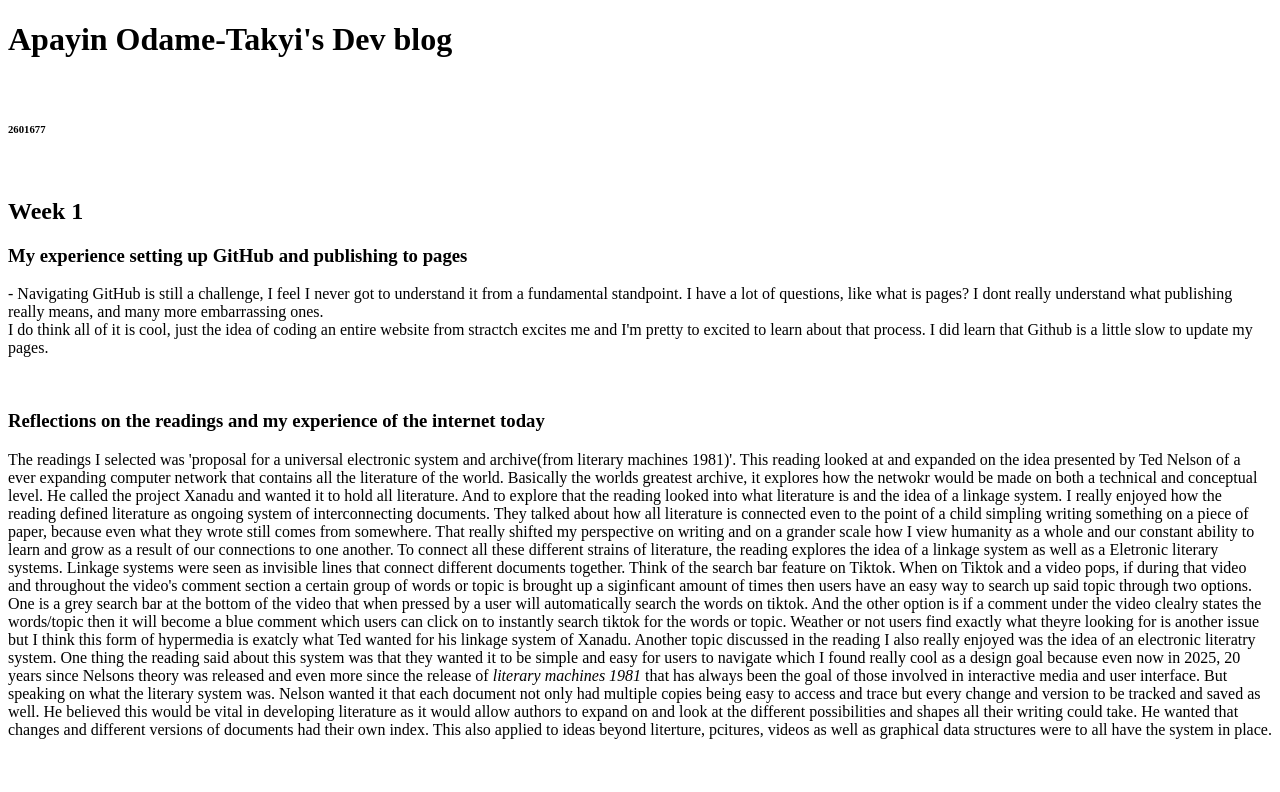
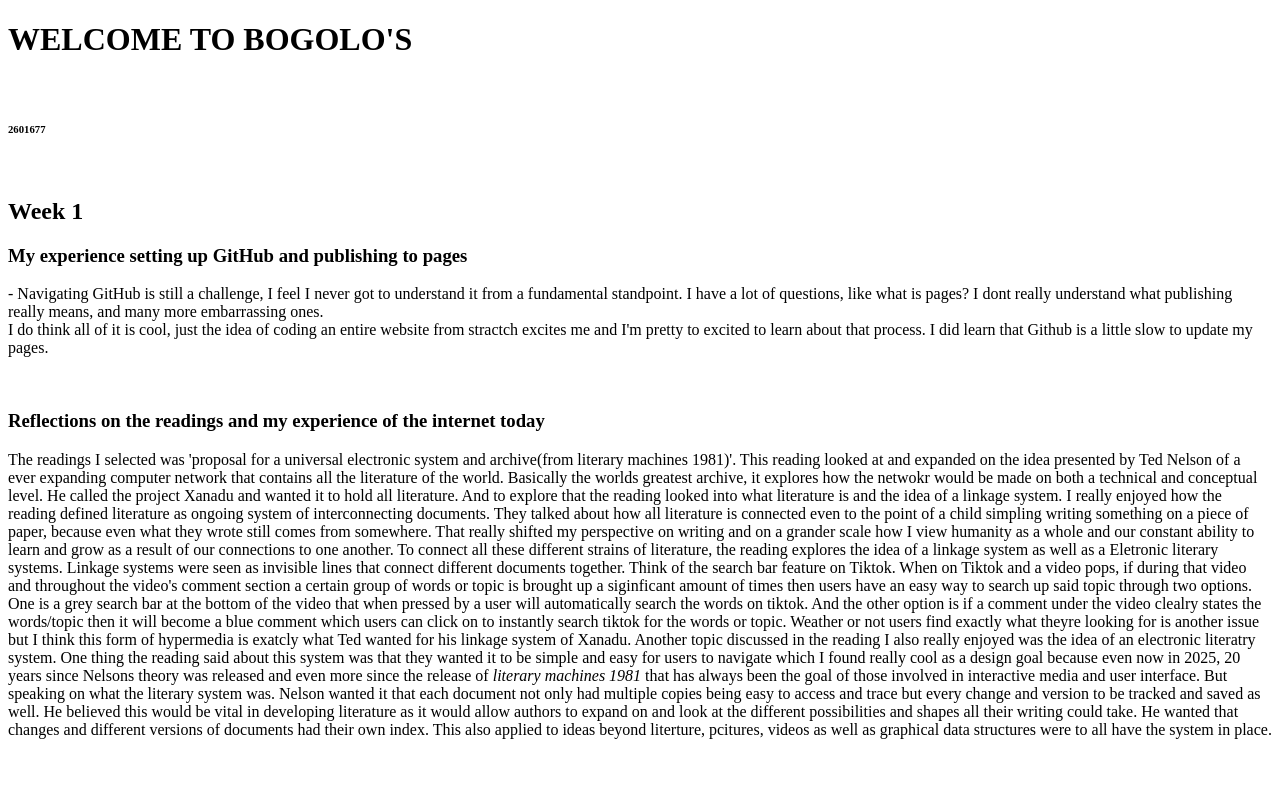
Before and after one commit to KwekusKid/DIGA3008A, a plain HTML site: page index.html in a window 1280 px wide. Shown: the top 792 px of the page. Drawn offline with Linux system fonts and the light colour scheme.

Commit message:
Ttitle changes

```diff
--- a/index.html
+++ b/index.html
@@ -7,7 +7,7 @@
         <title>Document</title>
     </head>
     <body>
-        <h1>Apayin Odame-Takyi's Dev blog</h1> <br>
+        <h1> WELCOME TO BOGOLO'S</h1> <br>
         <h6>2601677</h6> <br>
 
         <h2> Week 1</h2>
```
